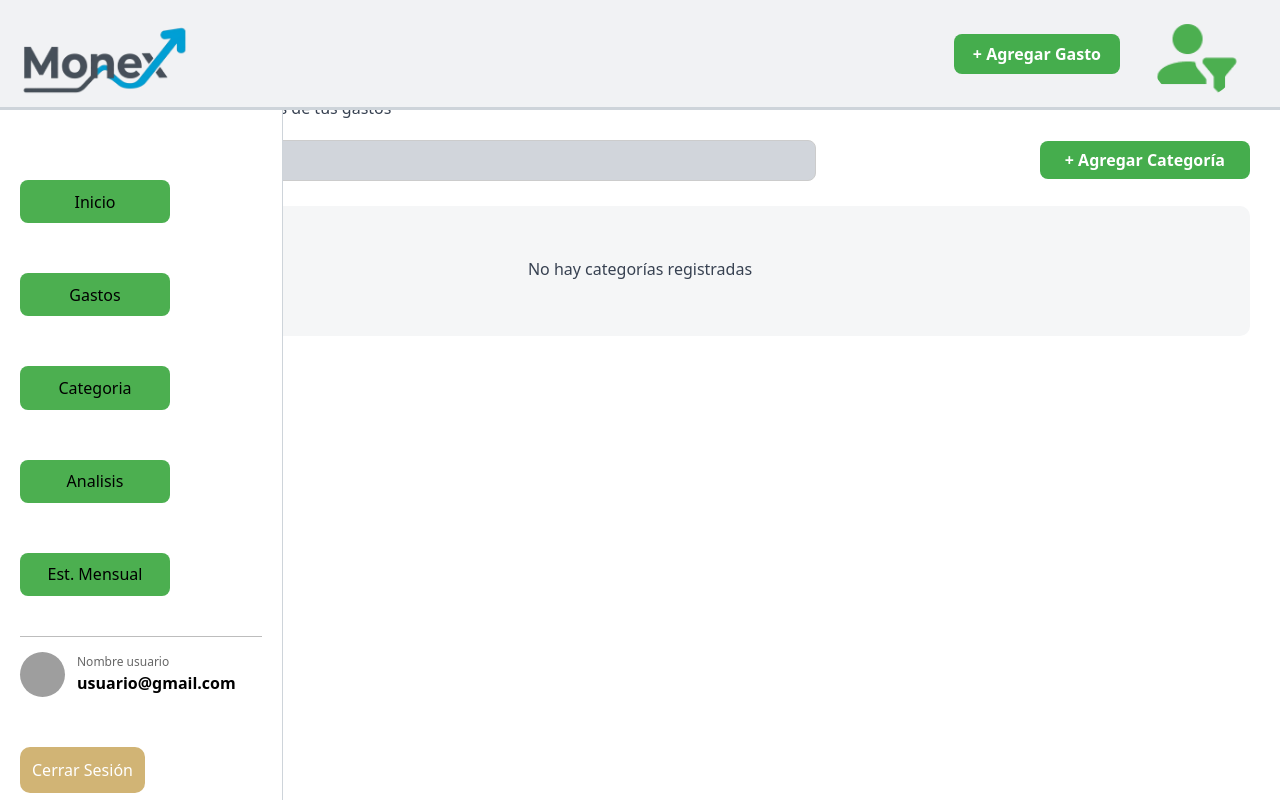
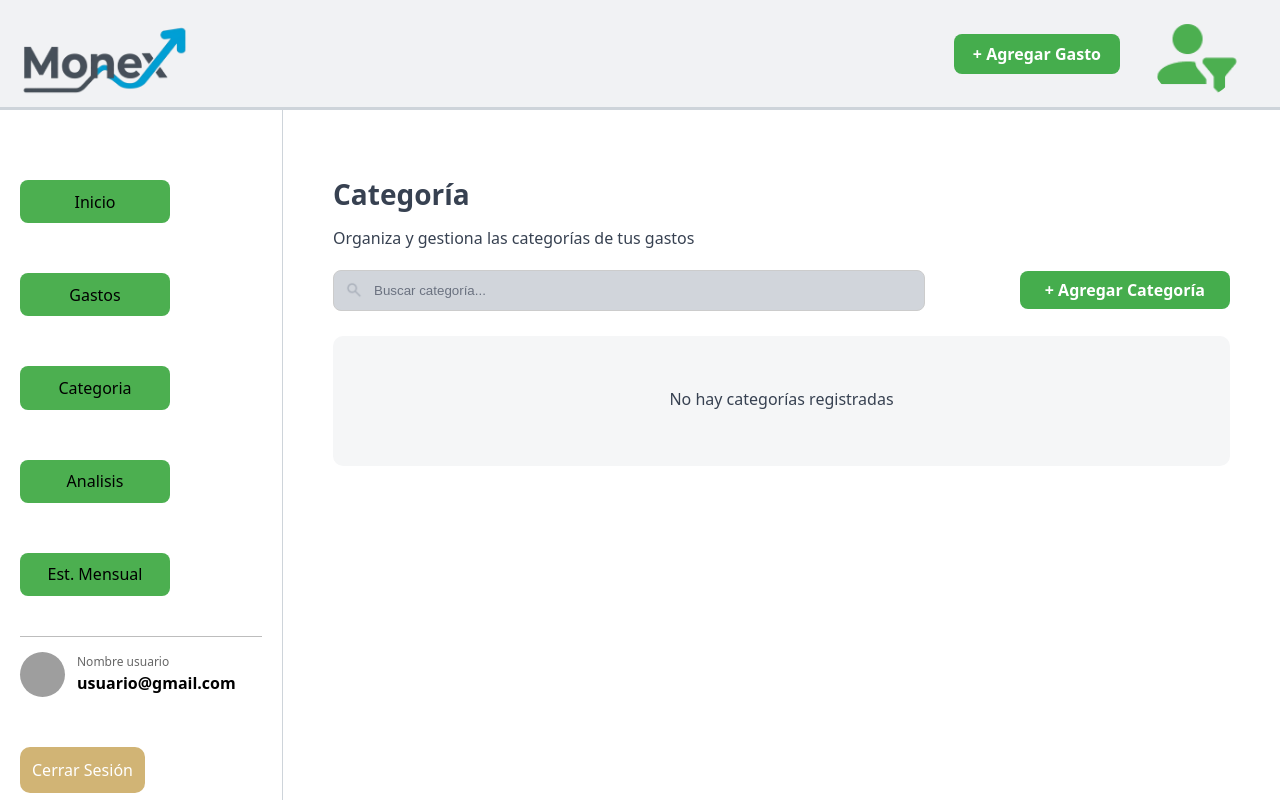
Before and after one commit to Heartsmith1/Monex, a React app in the folder Monex/frontend/: page /categorias in a window 1280 px wide. Built offline with nearby package versions, Linux system fonts and the light colour scheme; the HTML template or start-up script is replaced by a standard one.

Commit message:
Arreglo pagina categoria

```diff
--- a/Monex/frontend/src/css/pages/categorias.css
+++ b/Monex/frontend/src/css/pages/categorias.css
@@ -1,6 +1,15 @@
 /* CONTENIDO GENERAL */
 .contenido_Categorias {
     padding: 30px;
+}
+
+/* 👇 IMPORTANTE: AJUSTE POR SIDEBAR + NAVBAR */
+.contenido_Home {
+    margin-left: 283px; /* ancho sidebar */
+    margin-top: 110px;  /* alto navbar */
+    padding: 20px;
+    width: calc(100% - 283px);
+    box-sizing: border-box;
 }
 
 /* TÍTULO */
```
